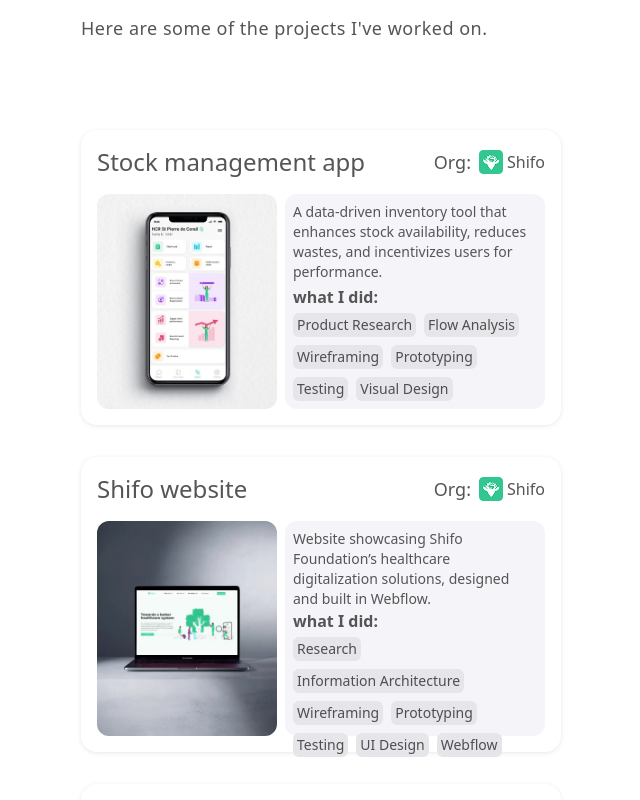
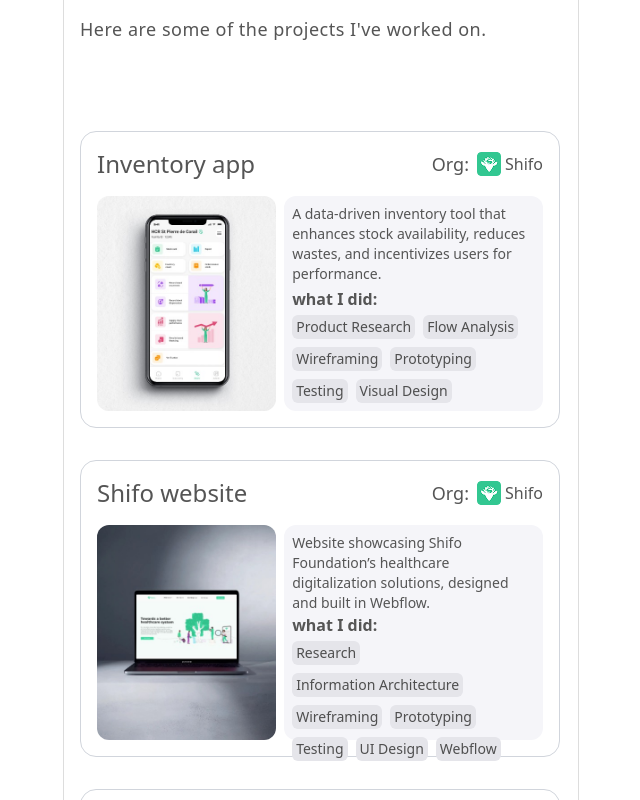
Before and after one commit to sepasHaghighi/Portfolio, a React (Vite) app: page / in a window 1280 px wide. Shown: the part 1000-1800 px from the top of the page, without its empty margins (319-959 px from the left). Built offline with nearby package versions, Linux system fonts and the light colour scheme.

Commit message:
Added borders to the homepage sections

```diff
--- a/src/App.jsx
+++ b/src/App.jsx
@@ -19,7 +19,7 @@
             <Route path="/lineout" element={<Lineout />} />
             <Route path="/pizzamize" element={<Pizzamize />} />
             <Route path="/shifo website" element={<ShifoWebsite />} />
-            <Route path="/stock management app" element={<StockApp />} />
+            <Route path="/inventory app" element={<StockApp />} />
             {routes}
         </Routes>
     )
--- a/src/Pages/Home/Home-components/About.jsx
+++ b/src/Pages/Home/Home-components/About.jsx
@@ -1,7 +1,7 @@
 //
 export default function About() {
     return (
-        <div className='about h-[100vh] flex flex-col justify-center' id='about'>
+        <div className='about h-[100vh] flex flex-col justify-center border-t border-gray-300' id='about'>
             <h2>ABOUT ME.</h2>
             <p>Hi, I'm Sepas — a UX Engineer specializing in ERP systems and their integration with health management platforms like Results-Based Financing (RBF) systems, stock management solutions, SaaS platforms, and game management systems.</p>
             <br />
--- a/src/Pages/Home/Home-components/Contact.jsx
+++ b/src/Pages/Home/Home-components/Contact.jsx
@@ -39,7 +39,7 @@
 
 export default function Contact() {
     return (
-            <div className='contact h-[95vh] w-[100%] flex flex-col justify-center' id='contact'>
+            <div className='contact h-[95vh] w-[100%] flex flex-col justify-center border-t border-gray-300' id='contact'>
                 <h2>CONTACT ME.</h2>
                 {contactList}
             </div>
--- a/src/Pages/Home/Home-components/Header.jsx
+++ b/src/Pages/Home/Home-components/Header.jsx
@@ -2,7 +2,7 @@
 export default function Header() {
   return (
     <>
-     <nav className='nav sticky bg-white top-0 h-14 w-[100vw] px-[2rem] flex justify-between items-center'>
+     <nav className='nav sticky bg-white top-0 h-14 w-[100vw] px-[2rem] sm:px-0 flex justify-between items-center border-b border-gray-200'>
       <a href="#work">WORK</a>
       <a href="#about">ABOUT</a>
       <a href="https://docs.google.com/document/d/1uXVeeZ4s-9zc5UMU0MTMIkZoFoBvJm5ZTs85BZFqZ6I/edit?usp=sharing" target="_blank">DOWNLOAD CV</a>
--- a/src/Pages/Home/Home-components/Works.jsx
+++ b/src/Pages/Home/Home-components/Works.jsx
@@ -6,7 +6,7 @@
     return (
         <a href={`/${props.title}`}>
             {/* Small screen layout */}
-            <div className='sm:hidden tile w-full h-[20.1875remß] p-4 bg-[#ffffff] rounded-2xl flex flex-col gap-2'>
+            <div className='sm:hidden tile w-full h-[20.1875remß] p-4 bg-[#ffffff] rounded-2xl flex flex-col gap-2 border border-gray-300'>
                 <section className="flex flex-row items-center justify-between">
                     <h5 className="text-lg font-medium text-left">{props.title}</h5>
                     {props.organization!='#' && <section className="flex flex-row gap-2 items-center">
@@ -29,7 +29,7 @@
                 </section>
             </div>
             {/* Large screen layout */}
-            <div className='hidden tile sm:flex sm:w-[30rem] h-auto p-4 bg-[#ffffff] rounded-2xl flex-col sm:gap-4'>
+            <div className='hidden tile sm:flex sm:w-[30rem] h-auto p-4 bg-[#ffffff] rounded-2xl flex-col sm:gap-4 border border-gray-300'>
                 <section className="flex flex-row items-center justify-between">
                     <h5 className="text-2xl font-medium">{props.title}</h5>
                     {props.organization!='#' && <section className="flex flex-row gap-2 items-center">
@@ -65,7 +65,7 @@
 // Component to create the Works section
 export default function Works() {
     return (
-        <div className='works w-[100%] h-[90%] pt-20 flex flex-col  justify-center gap-[10vh]' id="work">
+        <div className='works w-[100%] h-[90%] pt-20 pb-20 flex flex-col  justify-center gap-[10vh] border-t border-gray-300' id="work">
             <section className="flex flex-col gap-0">
                 <h2>WORK SHOWCASE.</h2>
                 <p>Here are some of the projects I've worked on.</p>
--- a/src/Pages/Projects/StockApp.jsx
+++ b/src/Pages/Projects/StockApp.jsx
@@ -15,7 +15,7 @@
             <ProjectHeader />
             {/* Title bar with Figma, Github, live demo links */}
             <div id="project-head" className="flex flex-row justify-between w-[100vw] px-4 sticky py-4 top-22 bg-white border-t border-t-gray-200 sm:w-[100vw] lg:px-48 shadow">
-                <h3 id="project-title" className="text-left font-normal">Stock Management App</h3>
+                <h3 id="project-title" className="text-left font-normal">Inventory App</h3>
                 <section id="project-links" className="flex flex-row gap-4 sm:gap-8 items-center">
                     <a href='https://www.figma.com/design/t6xLMzDqjk9zVotvUK2yO9/Stock-management-app?node-id=5929-146586&t=XecRpUWi5U4z1MM3-1' target="blank" id="figma-link"><img src={figmaIcon} alt="Figma" className="min-w-5 sm:w-6" /></a>
                     <a href='https://youtube.com/playlist?list=PLRA4ioaTxcm_LzcOcX0zOBhLIzAex_m-P&si=EX9p-iNNqs6hmKhu' target="blank" id="liveDemo-link" className="whitespace-nowrap">Demo</a>
@@ -28,12 +28,12 @@
                 {/* Why do we need this app? */}
                 <section className='flex flex-col w-[80vw] bg-white gap-2 rounded-2xl'>
                     <h3 className='project-subtitle'>Why do we need this app?</h3>
-                    <p className='project-description'>Every year, millions of donated medicines and funds are wasted due to paper-based stock management and lack of real-time data collection, causing expiries and stock-outs. This app digitizes the process, enabling live tracking and data reliability for smarter, cost-effective distribution.</p>
+                    <p className='project-description'>Every year, millions of donated medicines and funds are wasted due to paper-based Inventory management and lack of real-time data collection, causing expiries and stock-outs. This app digitizes the process, enabling live tracking and data reliability for smarter, cost-effective distribution.</p>
                 </section>
                 {/* Starting step */}
                 <section className='flex flex-col w-[80vw] bg-gray-50 p-4 gap-2 rounded-2xl'>
                     <section className="flex flex-col w-auto gap-4">
-                        <h3 className='project-subtitle'>First step: Getting to know the current stock management context</h3>
+                        <h3 className='project-subtitle'>First step: Getting to know the current Inventory management context</h3>
                         <p className='project-description'>Improvement starts with deep understanding. That’s why the team began by thoroughly investigating the existing system to identify its flaws.</p>
                     </section>
                     {/* Steps taken */}
--- a/src/Pages/Projects/projectData.js
+++ b/src/Pages/Projects/projectData.js
@@ -16,7 +16,7 @@
 export const projectData = [
     {
         id: "project-1",
-        title: "Stock management app",
+        title: "Inventory app",
         img: StockAppImage,
         pdf: null,
         github: "",
--- a/src/index.css
+++ b/src/index.css
@@ -22,7 +22,11 @@
 }
 
 .nav, .hero, .works, .about, .contact{
-  max-width: 480px;
+  max-width: 516px;
+  border-left: #ddd solid 1px;
+  border-right: #ddd solid 1px;
+  padding-right: 1rem;
+  padding-left: 1rem;
 }
 .material-symbols-rounded {
   font-size: 40px;
@@ -78,9 +82,9 @@
   opacity: 0.8; /* slightly fade */
 }
 
-div.tile{
+/* div.tile{
   box-shadow: rgba(99, 99, 99, 0.15) 0px 1px 4px 0px;
-}
+} */
 
 .project-subtitle{
   font-size: 2rem;
```
